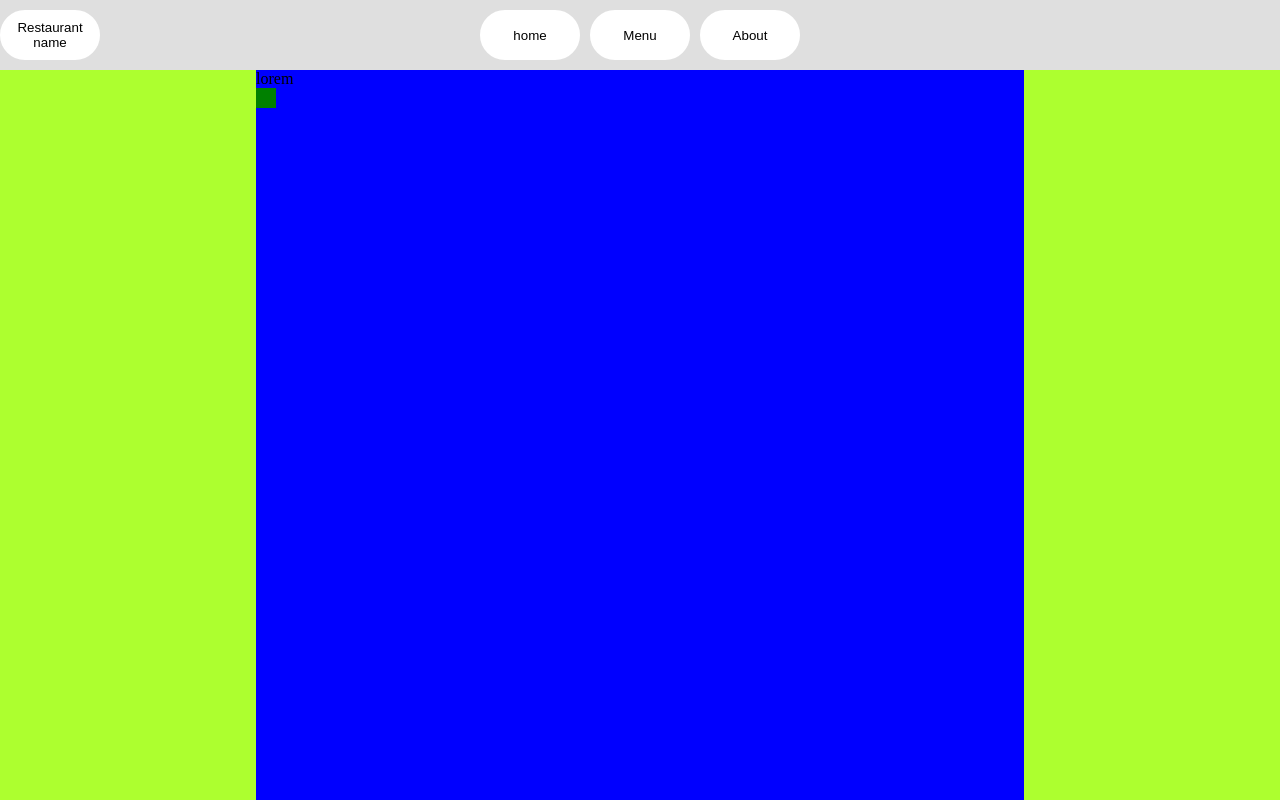
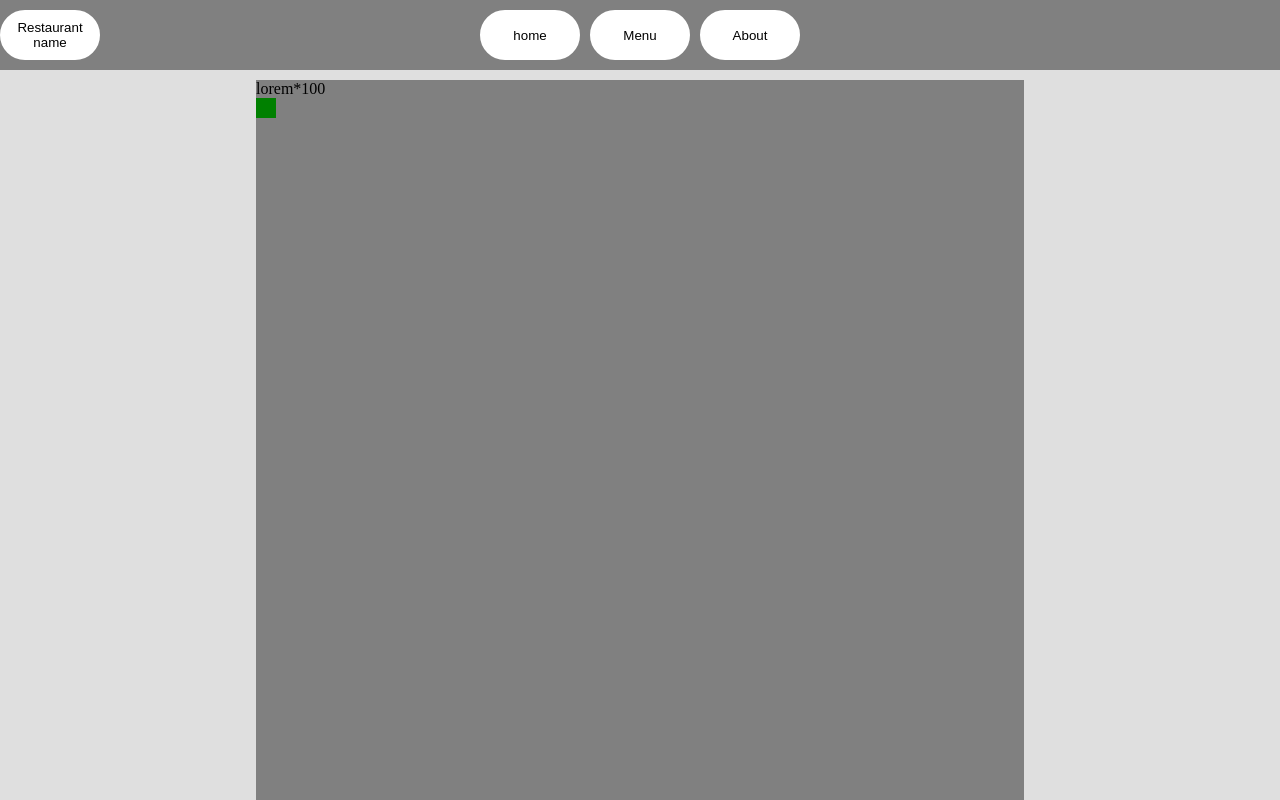
Before and after one commit to tman2747/restaurantPage, a website built with webpack: page src/template.html in a window 1280 px wide. Built offline with nearby package versions, Linux system fonts and the light colour scheme.

Commit message:
add more styles for better feedback. all colors need changed tho

```diff
--- a/src/style.css
+++ b/src/style.css
@@ -26,12 +26,22 @@ nav button{
     border-color: white;
     background-color: white;
 }
+nav button:hover{
+    background-color: rgb(219, 219, 219);
+
+}
+nav button:active{
+    background-color: rgb(149, 149, 149);
+    border-color: rgb(172, 172, 172);
+
+}
 
 nav{
         display: grid;
         grid-template-columns: 1fr 3fr 1fr;
         padding-top: 10px;
         padding-bottom: 10px;
+        background-color: rgb(128, 128, 128);
 }
 
 .center{
@@ -42,10 +52,11 @@ nav{
 .content{
     display: grid;
     grid-template-columns: 1fr 3fr 1fr;
-    background-color: greenyellow;
+    background-color: #dfdfdf;
     flex: 1 0 auto; /* this makes the rest of the page grow to fill the window*/
 }
 .middle-content{
+    margin-top: 10px;
     grid-area: 1 /2/ 2/3;
-    background-color: blue;
+    background-color: rgb(128, 128, 128);
 }
--- a/src/template.html
+++ b/src/template.html
@@ -30,7 +30,7 @@
         </nav>
     </header>
     <div class="content">
-        <div class="middle-content">lorem</div>
+        <div class="middle-content">lorem*100</div>
     </div>
 </body>
 
```
